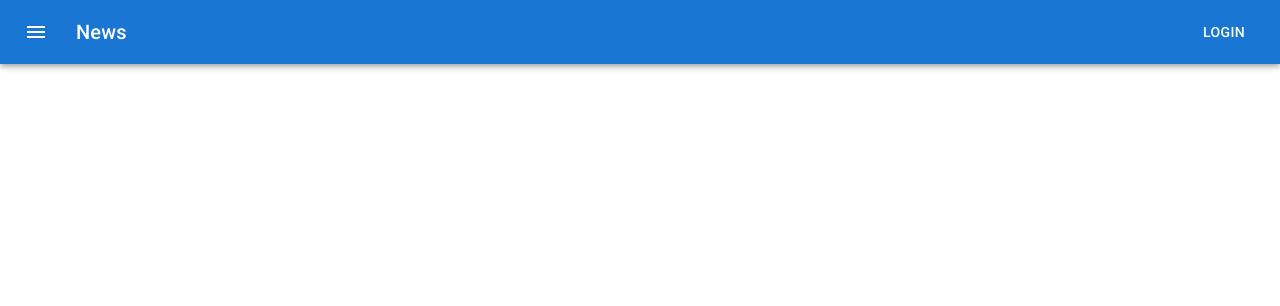
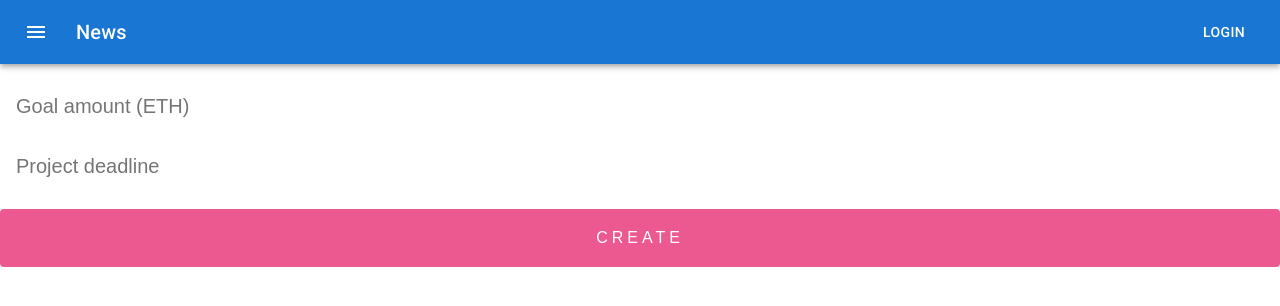
Before and after one commit to gerardcastell/blockfunding, a React (Create React App) app: page /create in a window 1280 px wide. Before the commit this address had no page. Shown: the top 306 px of the page. Built offline with nearby package versions, Linux system fonts and the light colour scheme; what web3 would draw is missing.

Commit message:
[UPDATE] Create project form

```diff
--- a/src/App.tsx
+++ b/src/App.tsx
@@ -6,7 +6,8 @@ import Header from './components/shared/Header';
 import { IAccount } from './components/shared/IAccount';
 import { fetchAccounts } from './utils/fetchAccounts';
 import ContractsList from './routes/ContractsList';
-import MakeDonation from './routes/MakeDonation';
+import Donation from './routes/Donation';
+import Project from './routes/Project';
 
 declare global {
   interface Window {
@@ -34,7 +35,8 @@ export default function App() {
         <Header />
         <Routes>
           <Route path="/" element={<ContractsList />} />
-          <Route path="/:id/donate" element={<MakeDonation userAccount={metaMaskAccounts[0]}/>} />
+          <Route path="/create" element={<Project userAccount={metaMaskAccounts[0]}/>} />
+          <Route path="/:id/donate" element={<Donation userAccount={metaMaskAccounts[0]}/>} />
         </Routes>
       </BrowserRouter>
     </>
--- /dev/null
+++ b/src/components/forms/ProjectForm.tsx
@@ -0,0 +1,42 @@
+import { useForm, SubmitHandler } from 'react-hook-form';
+import { ethToWei } from '../../utils/exchanges';
+import { IAccount } from '../shared/IAccount';
+import { smartContract } from '../../smartContract';
+
+type Inputs = {
+  deadline: string;
+  goalAmount: number;
+};
+
+
+export default function ProjectForm({userAccount}: {userAccount: IAccount}) {
+
+  const { register, handleSubmit } = useForm<Inputs>();
+  const onSubmit: SubmitHandler<Inputs> = async (data) => {
+    try {
+      // await smartContract.methods.receiveMoney().send({ from: userAccount.address, value: ethToWei(data.amount) })
+    } catch (error) {
+      alert(error);
+    }
+  };
+
+  return (
+    /* "handleSubmit" will validate your inputs before invoking "onSubmit" */
+      <form onSubmit={handleSubmit(onSubmit)} key='origin'>
+        <br />
+        <input
+          {...register('goalAmount')}
+          placeholder='Goal amount (ETH)'
+          autoComplete='false'
+          key='goalAmount'
+        />
+          <input
+          {...register('deadline')}
+          placeholder='Project deadline'
+          autoComplete='false'
+          key='deadline'
+        />
+        <button type="submit">Create</button>
+      </form>
+  );
+}
--- a/src/routes/MakeDonation.tsx
+++ b/src/routes/Donation.tsx
@@ -1,6 +1,6 @@
 import { useEffect, useState } from 'react';
 import { IAccount } from '../components/shared/IAccount';
-import TransactionForm from '../components/forms/TransactionForm';
+import TransactionForm from '../components/forms/DonationForm';
 import ProgressBar from '../components/ProgressBar';
 import { weiToEth } from '../utils/exchanges';
 import { smartContract } from '../smartContract';
--- /dev/null
+++ b/src/routes/Project.tsx
@@ -0,0 +1,8 @@
+import ProjectForm from "../components/forms/ProjectForm";
+import { IAccount } from "../components/shared/IAccount";
+
+export default function CreateProject({ userAccount }: { userAccount: IAccount }) {
+    return (
+        <ProjectForm userAccount={userAccount}/>
+    )
+}
```
Also changed, not shown: src/components/forms/DonationForm.tsx (renamed from src/components/forms/TransactionForm.tsx).
